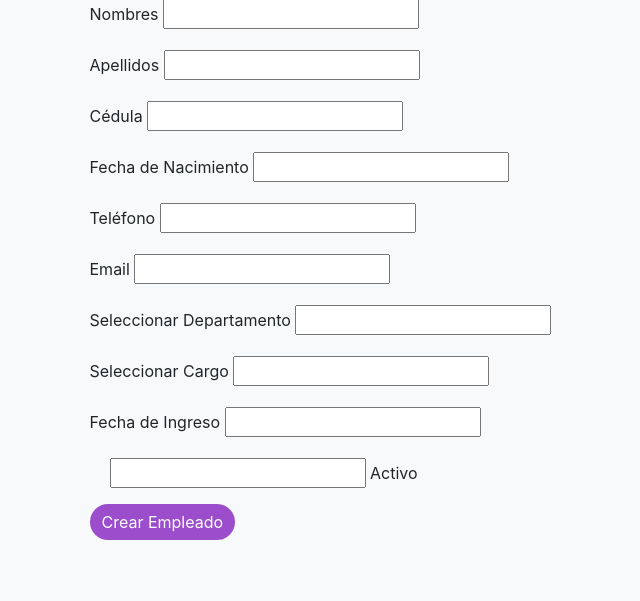
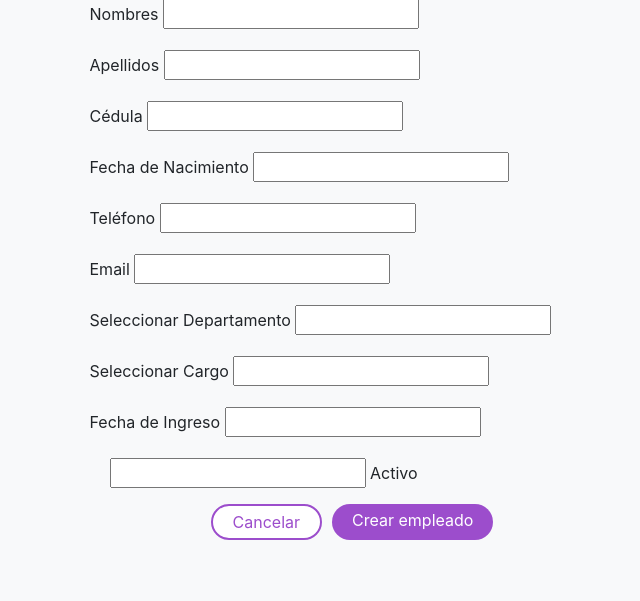
Before and after one commit to jazgamarra/is2-sistema-de-nomina, a Django app: template Empleado/templates/Empleado/crear_empleado.html in a window 1280 px wide. Shown: the part 145-746 px from the top of the page, without its empty margins (288-928 px from the left). Run offline with Django 3.2, Linux system fonts and the light colour scheme; the template is opened without the code that fills it: most values are stand-ins (such as "Sample title", 1, 10 or a date in 2020); form fields are guessed from the names that the template uses; some libraries are stand-ins or nearby versions.

Commit message:
boton de cancelar y header

```diff
--- a/Empleado/templates/Empleado/crear_empleado.html
+++ b/Empleado/templates/Empleado/crear_empleado.html
@@ -63,7 +63,21 @@
                 <label class="form-check-label" for="{{ form.activo.id_for_label }}">Activo</label>
             </div>
 
-            {% include 'boton_submit.html' with button_text="Crear Empleado" %}
+            {% for field in form %}
+                {% if field.errors %}
+                    <div class="alert alert-danger">
+                        <strong>{{ field.label }}:</strong> {{ field.errors.0 }}
+                    </div>
+                {% endif %}
+            {% endfor %}
+
+            <div class="d-flex justify-content-center">
+                {% url 'listar_empleados' as enlace %}
+                {% include 'boton_atras.html' with button_text="Cancelar" href=enlace %}
+
+                {% include 'boton_submit.html' with button_text="Crear empleado" %}
+            </div>
+
         </form>
 
     </div>
--- a/Empleado/templates/Empleado/listar_empleados.html
+++ b/Empleado/templates/Empleado/listar_empleados.html
@@ -22,6 +22,7 @@
     </style>
 </head>
 <body class="bg-light">
+    {% include 'header.html' %}
     <div class="container table-container">
         <h1 class="text-center mb-4">Listado de Empleados</h1>
 
--- /dev/null
+++ b/templates/boton_atras.html
@@ -0,0 +1,24 @@
+<style>
+    .btn-outline-lila {
+        background-color: white;
+        color: #9c4dcc;  /* Lila */
+        border: 2px solid #9c4dcc;  /* Borde lila */
+        border-radius: 50px;  /* Redondeado */
+        margin-right: 10px;  /* Espacio a la izquierda */
+        font-size: 16px;  /* Tamaño de fuente */
+        padding: 4px 20px;  /* Espaciado interno */
+    }
+
+    .btn-outline-lila:hover {
+        background-color: #9c4dcc;
+        color: white;
+    }
+</style>
+<a href="javascript:history.back()" class="btn btn-outline-lila btn-sm">{{ button_text }}</a>
+<script>
+    // Cambiar el texto del botón al cargar la página
+    document.addEventListener("DOMContentLoaded", function() {
+        var button = document.querySelector(".btn-outline-lila");
+        button.textContent = "{{ button_text }}";
+    });
+</script>
--- a/templates/boton_submit.html
+++ b/templates/boton_submit.html
@@ -7,6 +7,8 @@
         color: white;
         border-radius: 50px;
         border: none;
+        font-size: 16px;
+        padding: 4px 20px;
     }
 
     .btn-lila:hover {
```
Also changed, not shown: Empleado/templates/Empleado/editar_empleado.html (+6 -1 lines), templates/header.html (added, +17 -0 lines).
